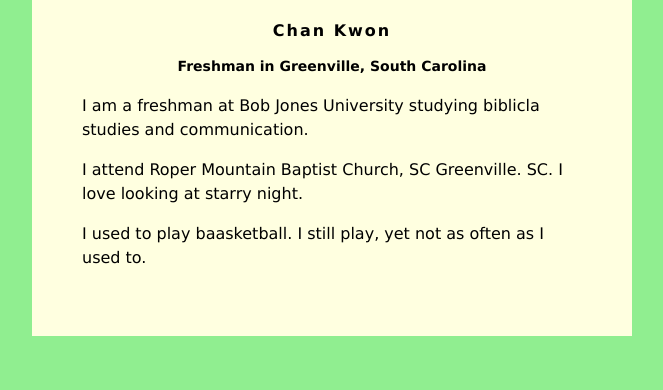
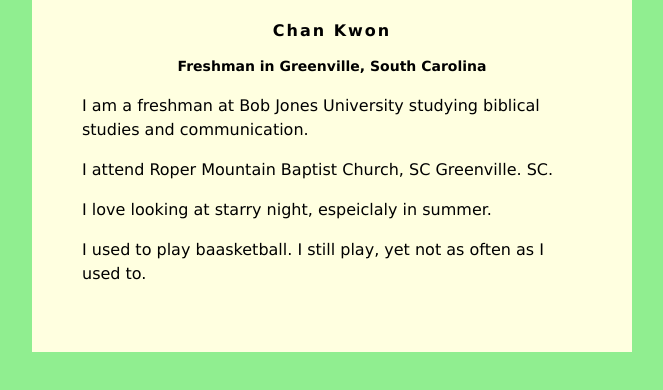
Before and after one commit to juchankwon/juchankwon.github.io, a plain HTML site: page index.html in a window 1280 px wide. Shown: the whole page, without its empty margins (308-971 px from the left). Drawn offline with Linux system fonts and the light colour scheme.

Commit message:
Update index.html

```diff
--- a/index.html
+++ b/index.html
@@ -33,10 +33,13 @@ h3 {
         <h1>Chan Kwon</h1>
         <h2>Freshman in Greenville, South Carolina</h2>
 
-         <p>I am a freshman at Bob Jones University studying biblicla studies and communication.</p>
+         <p>I am a freshman at Bob Jones University studying biblical studies and communication.</p>
          <p>
             I attend Roper Mountain Baptist Church, SC Greenville.  SC.
-             I love looking at starry night.
+
+         </p>
+         <p>
+             I love looking at starry night, espeiclaly in summer.
          </p>
          <p>
             I used to play baasketball. I still play, yet not as often as I used to.
```
